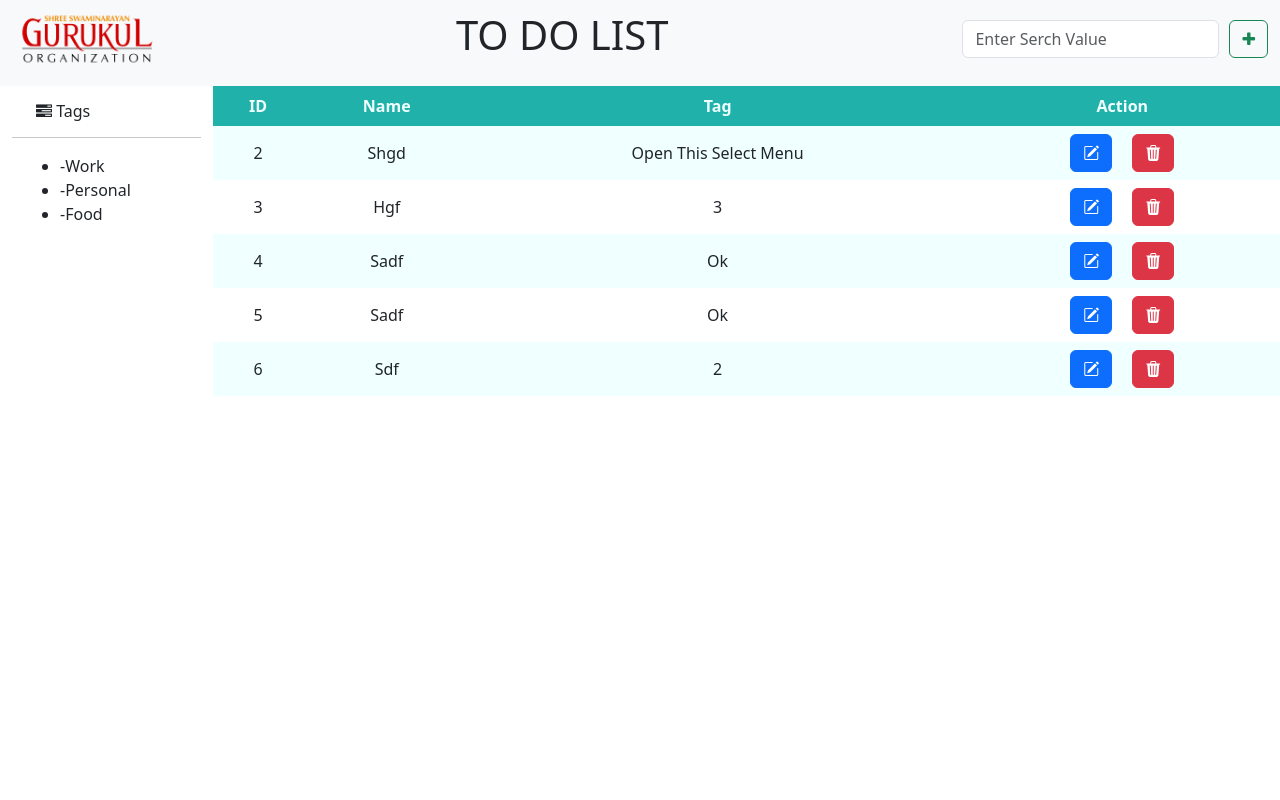
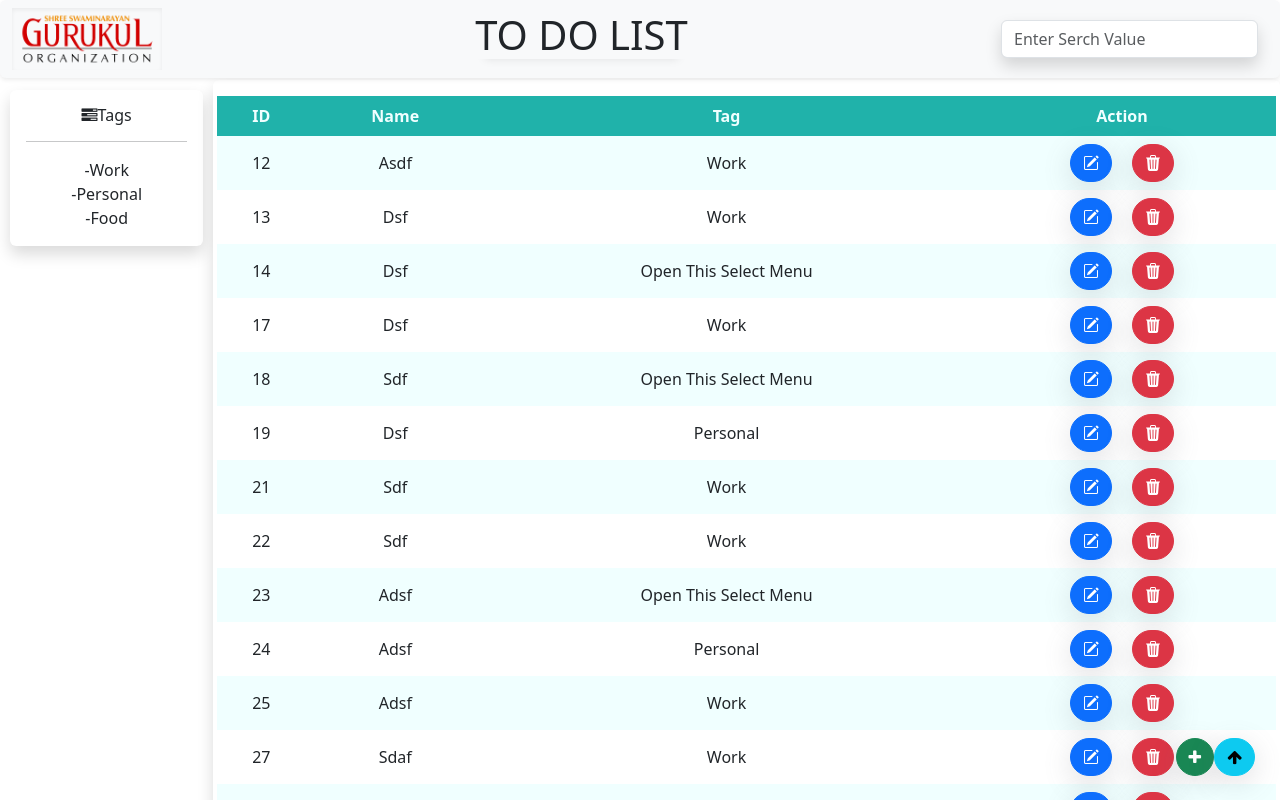
Before and after one commit to ankitdomadiya/todo, an Angular app: page /user in a window 1280 px wide. Shown: the top 800 px of the page. Built offline with nearby package versions, Linux system fonts and the light colour scheme; data requests are answered from the project's data file.

Commit message:
media-query-added

```diff
--- a/db.json
+++ b/db.json
@@ -1,29 +1,264 @@
 {
   "user": [
     {
-      "name": "shgd",
-      "tag": "Open this select menu",
-      "id": 2
+      "name": "asdf",
+      "tag": "Work",
+      "id": 12
     },
     {
-      "name": "hgf",
-      "tag": "3",
-      "id": 3
+      "name": "dsf",
+      "tag": "Work",
+      "id": 13
     },
     {
-      "name": "sadf",
-      "tag": "ok",
-      "id": 4
+      "name": "dsf",
+      "tag": "Open this select menu",
+      "id": 14
     },
     {
-      "name": "sadf",
-      "tag": "ok",
-      "id": 5
+      "name": "dsf",
+      "tag": "Work",
+      "id": 17
     },
     {
       "name": "sdf",
-      "tag": "2",
-      "id": 6
+      "tag": "Open this select menu",
+      "id": 18
+    },
+    {
+      "name": "dsf",
+      "tag": "Personal",
+      "id": 19
+    },
+    {
+      "name": "sdf",
+      "tag": "Work",
+      "id": 21
+    },
+    {
+      "name": "sdf",
+      "tag": "Work",
+      "id": 22
+    },
+    {
+      "name": "adsf",
+      "tag": "Open this select menu",
+      "id": 23
+    },
+    {
+      "name": "adsf",
+      "tag": "Personal",
+      "id": 24
+    },
+    {
+      "name": "adsf",
+      "tag": "Work",
+      "id": 25
+    },
+    {
+      "name": "sdaf",
+      "tag": "Work",
+      "id": 27
+    },
+    {
+      "name": "jbmmn",
+      "tag": "Open this select menu",
+      "id": 28
+    },
+    {
+      "name": "asdf",
+      "tag": "Work",
+      "id": 12
+    },
+    {
+      "name": "dsf",
+      "tag": "Work",
+      "id": 13
+    },
+    {
+      "name": "dsf",
+      "tag": "Open this select menu",
+      "id": 14
+    },
+    {
+      "name": "dsf",
+      "tag": "Work",
+      "id": 17
+    },
+    {
+      "name": "sdf",
+      "tag": "Open this select menu",
+      "id": 18
+    },
+    {
+      "name": "dsf",
+      "tag": "Personal",
+      "id": 19
+    },
+    {
+      "name": "sdf",
+      "tag": "Work",
+      "id": 21
+    },
+    {
+      "name": "sdf",
+      "tag": "Work",
+      "id": 22
+    },
+    {
+      "name": "adsf",
+      "tag": "Open this select menu",
+      "id": 23
+    },
+    {
+      "name": "adsf",
+      "tag": "Personal",
+      "id": 24
+    },
+    {
+      "name": "adsf",
+      "tag": "Work",
+      "id": 25
+    },
+    {
+      "name": "sdaf",
+      "tag": "Work",
+      "id": 27
+    },
+    {
+      "name": "jbmmn",
+      "tag": "Open this select menu",
+      "id": 28
+    },
+    {
+      "name": "asdf",
+      "tag": "Work",
+      "id": 12
+    },
+    {
+      "name": "dsf",
+      "tag": "Work",
+      "id": 13
+    },
+    {
+      "name": "dsf",
+      "tag": "Open this select menu",
+      "id": 14
+    },
+    {
+      "name": "dsf",
+      "tag": "Work",
+      "id": 17
+    },
+    {
+      "name": "sdf",
+      "tag": "Open this select menu",
+      "id": 18
+    },
+    {
+      "name": "dsf",
+      "tag": "Personal",
+      "id": 19
+    },
+    {
+      "name": "sdf",
+      "tag": "Work",
+      "id": 21
+    },
+    {
+      "name": "sdf",
+      "tag": "Work",
+      "id": 22
+    },
+    {
+      "name": "adsf",
+      "tag": "Open this select menu",
+      "id": 23
+    },
+    {
+      "name": "adsf",
+      "tag": "Personal",
+      "id": 24
+    },
+    {
+      "name": "adsf",
+      "tag": "Work",
+      "id": 25
+    },
+    {
+      "name": "sdaf",
+      "tag": "Work",
+      "id": 27
+    },
+    {
+      "name": "jbmmn",
+      "tag": "Open this select menu",
+      "id": 28
+    },
+    {
+      "name": "asdf",
+      "tag": "Work",
+      "id": 12
+    },
+    {
+      "name": "dsf",
+      "tag": "Work",
+      "id": 13
+    },
+    {
+      "name": "dsf",
+      "tag": "Open this select menu",
+      "id": 14
+    },
+    {
+      "name": "dsf",
+      "tag": "Work",
+      "id": 17
+    },
+    {
+      "name": "sdf",
+      "tag": "Open this select menu",
+      "id": 18
+    },
+    {
+      "name": "dsf",
+      "tag": "Personal",
+      "id": 19
+    },
+    {
+      "name": "sdf",
+      "tag": "Work",
+      "id": 21
+    },
+    {
+      "name": "sdf",
+      "tag": "Work",
+      "id": 22
+    },
+    {
+      "name": "adsf",
+      "tag": "Open this select menu",
+      "id": 23
+    },
+    {
+      "name": "adsf",
+      "tag": "Personal",
+      "id": 24
+    },
+    {
+      "name": "adsf",
+      "tag": "Work",
+      "id": 25
+    },
+    {
+      "name": "sdaf",
+      "tag": "Work",
+      "id": 27
+    },
+    {
+      "name": "jbmmn",
+      "tag": "Open this select menu",
+      "id": 28
     }
   ]
 }
--- a/src/app/user/user.component.html
+++ b/src/app/user/user.component.html
@@ -1,12 +1,10 @@
-<nav class="navbar navbar-expand-lg bg-body-tertiary pb-3">
-  <div class="container-fluid">
-    <img src="assets/logo.png" alt="logo" class="navbar-logo">
-    <h1 class="text-uppercase font-size-decrice">to do list</h1>
-    <form class="d-flex search-bar" role="search">
+<nav class="navbar navbar-expand-lg bg-body-tertiary fixed-top shadow-sm bg-body rounded">
+  <div class="container-fluid ">
+    <img src="assets/logo.png" alt="logo" class="navbar-logo shadow-logo ">
+    <h1 class="text-uppercase font-size-decrice shadow-name">to do list</h1>
+    <form class="d-flex search-bar " role="search">
       <input type="text" name="search" [(ngModel)]="searchValue" (keyup)="search()" autocomplete="off"
-        placeholder="Enter Serch Value" class="form-control search mr-3 input-sm" id="EmpName">
-      <button class="btn btn-outline-success" type="submit" data-bs-toggle="modal" data-bs-target="#exampleModal"
-        data-bs-whatever="@getbootstrap"><i class="fa fa-plus anacon" aria-hidden="true"></i></button>
+        placeholder="Enter Serch Value" class="form-control search mr-3 input-sm shadow" id="EmpName">
     </form>
   </div>
 </nav>
@@ -14,23 +12,23 @@
 
 <!-- ##############################################  tags section ################################################# -->
 
-<section class="container-fluid">
+<section class="container-fluid padding ">
   <div class="row">
-    <div class="col-xxl-2 col-xl-2 col-lg-2 col-md-2.5 col-sm-4 left-side">
-      <div class="sidebar">
-        <h6 class="mt-3 ps-4 mb-2"><i class="fa fa-tasks" aria-hidden="true"></i> Tags</h6>
+    <div class="col-xxl-2 col-xl-2 col-lg-2 col-md-3 col-sm-3 side-bar">
+      <div class="sidebar shadow p-3 mb-5 bg-body rounded">
+        <h6><i class="fa fa-tasks" aria-hidden="true"></i>Tags</h6>
         <hr>
-        <ul class="mt-2 ps-5">
-          <li>-Work</li>
-          <li>-Personal</li>
-          <li>-Food</li>
-        </ul>
+        <div class="tag">
+          <div>-Work</div>
+          <div>-Personal</div>
+          <div>-Food</div>
+        </div>
       </div>
     </div>
 
     <!-- ################################# Show Task Section ################################# -->
 
-    <div class="col-xxl-10 col-xl-10 col-lg-10 col-md-9.5 col-sm-8 right-side">
+    <div class="col-xxl-10 col-xl-10 col-lg-10 col-md-9 col-sm-9 right-side shadow p-3 mb-5 bg-body rounded">
       <div class="row">
         <table>
           <tr>
@@ -44,9 +42,11 @@
             <td>{{item.name}}</td>
             <td>{{item.tag}}</td>
             <td>
-              <button class="btn btn-primary" data-bs-toggle="modal" data-bs-target="#exampleModal"
-                style="margin-right: 20px;" (click)="fullUserData(item)"><i class="bi bi-pencil-square"></i></button>
-              <button class="btn btn-danger" (click)="deleteUser(item)"><i class="bi bi-trash3-fill"></i></button>
+              <button class="btn btn-primary circle-border edit-btn" data-bs-toggle="modal"
+                data-bs-target="#exampleModal" (click)="fullUserData(item)"><i
+                  class="bi bi-pencil-square"></i></button>
+              <button class="btn btn-danger circle-border delete-btn left-margin" (click)="deleteUser(item)"><i
+                  class="bi bi-trash3-fill"></i></button>
             </td>
           </tr>
         </table>
@@ -76,9 +76,9 @@
             <select class="form-select" aria-label="Default select example " name="UserDetailsTag"
               [(ngModel)]="UserDetails.tag">
               <option selected>Open this select menu</option>
-              <option value="ok">One</option>
-              <option value="2">Two</option>
-              <option value="3">Three</option>
+              <option value="Work">Work</option>
+              <option value="Personal">Personal</option>
+              <option value="Food">Food</option>
             </select>
           </div>
         </form>
@@ -92,3 +92,13 @@
     </div>
   </div>
 </div>
+
+
+<!-- ######### add value button ######### -->
+
+<div class="sticky ">
+  <button class="btn btn-success circle-border add-task-btn" type="submit" data-bs-toggle="modal"
+    data-bs-target="#exampleModal" data-bs-whatever="@getbootstrap"><i class="fa fa-plus anacon"
+      aria-hidden="true"></i></button>
+      <a href="#" class="btn btn-info circle-border add-task-btn"><i class="fa fa-arrow-up" aria-hidden="true"></i></a>
+</div>
--- a/src/app/user/user.component.scss
+++ b/src/app/user/user.component.scss
@@ -1,13 +1,3 @@
-header {
-    background-color: lightcyan;
-    padding: 25px;
-}
-
-
-h2 {
-    color: darkcyan;
-}
-
 .navbar-logo {
     width: 150px;
 }
@@ -20,9 +10,61 @@ h2 {
     font-size: 20px;
 }
 
+.padding{
+    padding-top: 80px;
+}
+
+.shadow{
+    box-shadow: rgb(204, 219, 232) 3px 3px 6px 0px inset, rgba(255, 255, 255, 0.5) -3px -3px 6px 1px inset;
+}
+
+.shadow-logo{
+    box-shadow: rgba(0, 0, 0, 0.06) 0px 2px 4px 0px inset;
+}
+
+.shadow-name{
+    box-shadow: rgba(20, 15, 10, 0.1) 0px 10px 10px -10px;
+}
+
+.sticky{
+    position: fixed;
+    right: 25px;
+    bottom: 3vh;
+    text-align: right;
+}
+
+.circle-border{
+    border-radius: 50px 50px;
+    box-shadow: rgba(100, 100, 111, 0.2) 0px 7px 29px 0px;
+}
+
+.left-side{
+    height: 200px;
+}
+
+.side-bar {
+    padding: 10px;
+    text-align: center;
+}
+
+.left-margin{
+    margin-left: 20px;
+}
+
+@media screen and (max-width: 1110px){
+    .shadow-name{
+        font-size: 30px;
+    }
+
+    .navbar-logo{
+        width: 13%;
+    }
+
+}
+
 @media screen and (max-width:768px) {
     .navbar-logo {
-        width: 20%;
+        width: 17%;
     }
 
     .font-size-decrice{
@@ -36,6 +78,22 @@ h2 {
     .search-bar {
         margin: 0 auto;
     }
+
+    .search{
+        width: 350px;
+    }
+
+    td{
+        font-size: 13px;
+    }
+
+    .left-margin{
+        margin-left: 15px;
+    }
+
+    .circle-border{
+        border-radius: 100px 100px;
+    }
 }
 
 @media screen and (max-width:575px) {
@@ -44,54 +102,100 @@ h2 {
         display: flex;
         justify-content: center;
         text-align: center;
-        padding-bottom: 10px;
-        padding-top: 10px;
+    }
+
+    .tag{
+        display: flex;
+        padding: 10px;
+        justify-content: center;
+    }
+
+    .tag>div {
+        margin: 0 15px;
+    }
+
+    #EmpName{
+        width: 80%;
+    }
+
+    .edit-btn{
+        background: none;
+        border: none;
+        color: #0d6efd;
+        width: 10px;
+    }
+
+    .delete-btn{
+        background: none;
+        border: none;
+        color: #dc3545;
     }
 }
 
 @media screen and (max-width:425px) {
     .navbar-logo {
-        width: 30%;
+        width: 22%;
     }
     .text-uppercase {
         font-size: 25px;
     }
-    button{
+    .delete-btn{
         padding: 5px;
-        border-radius: 50px;
     }
-    .left-side{
-        display: flex;
+    .edit-btn{
+        padding: 5px;
         justify-content: center;
-        text-align: center;
-
+    }
+    #EmpName{
+        width: 70%;
     }
 }
 
 @media screen and (max-width:375px) {
     .navbar-logo {
-        width: 30%;
+        width: 20%;
     }
 
     .text-uppercase {
         font-size: 23px;
     }
 
-
-
-    .left-side{
-        display: flex;
-
+    #EmpName{
+        width: 60%;
     }
 }
 
 @media screen and (max-width:320px) {
     .navbar-logo {
-        width: 30%;
+        width: 15%;
     }
 
     .text-uppercase {
         font-size: 20px;
     }
 
+    .left-margin{
+        margin-left: 5px;
+    }
+
+    #EmpName{
+        margin: 0;
+        padding: 1px;
+    }
+
 }
+
+.edit-btn:hover{
+    background-color: rgb(255, 255, 255);
+    color: #0d6efd;
+}
+
+.delete-btn:hover{
+    background-color: white;
+    color: #dc3545;
+}
+
+.add-task-btn:hover{
+    background-color: #ffffff;
+    color: #198754;
+}
--- a/src/app/user/user.component.ts
+++ b/src/app/user/user.component.ts
@@ -8,15 +8,14 @@ import { UserDetails, UsersService } from '../api/users.service';
 })
 export class UserComponent {
 
-  userData : Array<UserDetails> = new Array<UserDetails>();
+  userData: Array<UserDetails> = new Array<UserDetails>();
   FilterEmployeeDetails: Array<UserDetails> = new Array<UserDetails>();
-
   UserDetails!: UserDetails;
   updateData: boolean = false;
   searchValue!: string;
 
 
-  constructor(private Api: UsersService){}
+  constructor(private Api: UsersService) { }
 
   ngOnInit(): void {
     this.UserDetails = new UserDetails();
@@ -24,53 +23,58 @@ export class UserComponent {
   }
 
   // ############### Add User ##############
-  addDetais(){
+  addDetais() {
+    if (this.UserDetails.name) {
       this.Api.addUsers(this.UserDetails).subscribe({
-    next:(res)=>{ this.fetchUser() },
-    error:(err)=>{console.log(err);},
-    complete:()=>{
+        next: (res) => { this.fetchUser() },
+        error: (err) => { console.log(err); },
+        complete: () => {
           this.UserDetails = new UserDetails();
         }
       })
     }
+    else{
+      alert("Enter Details");
+    }
+  }
 
   // ############## fetch user ####################
 
-  fetchUser(){
+  fetchUser() {
     this.Api.getAllUsers().subscribe({
-      next:(res)=>{
+      next: (res) => {
         this.userData = res;
         this.FilterEmployeeDetails = res;
       },
-      error:(err)=>{console.log(err);},
-      complete:()=>{ }
+      error: (err) => { console.log(err); },
+      complete: () => { }
     })
   }
 
 
   // ################# fill data in input field ####################
 
-  fullUserData(item: UserDetails){
+  fullUserData(item: UserDetails) {
     this.UserDetails = item;
     this.updateData = true;
   }
 
-  close(){
+  close() {
     this.updateData = false;
     this.UserDetails = new UserDetails();
   }
 
   // #################### update user ################
 
-  updateUser(){
+  updateUser() {
     this.Api.updateUserData(this.UserDetails).subscribe({
-      next:(res)=>{
+      next: (res) => {
         this.fetchUser();
         this.UserDetails = new UserDetails();
         this.updateData = false;
       },
-      error:(err)=>{console.log(err);},
-      complete:()=>{
+      error: (err) => { console.log(err); },
+      complete: () => {
 
       }
     })
@@ -78,14 +82,14 @@ export class UserComponent {
 
   // ################## Delete User ########################
 
-  deleteUser(item: any){
+  deleteUser(item: any) {
     this.Api.deleteUser(item.id).subscribe({
-      next:(res)=>{
+      next: (res) => {
         console.log("user deleted");
         this.fetchUser();
       },
-      error:(err)=>{console.log(err);},
-      complete:()=>{
+      error: (err) => { console.log(err); },
+      complete: () => {
         this.FilterEmployeeDetails.splice(item, 1);
       }
     })
@@ -107,7 +111,7 @@ search() {
             searchEmployee.push(emp);
           }
         }
-        this.FilterEmployeeDetails= searchEmployee;
+        this.FilterEmployeeDetails = searchEmployee;
       }
     }
     else {
@@ -116,4 +120,5 @@ search() {
   }
 
 
+
 }
--- a/src/styles.scss
+++ b/src/styles.scss
@@ -1,27 +1,8 @@
-/* You can add global styles to this file, and also import other style files */
-
-
-
-
 // #################### add bootstrap icons ###################
 @import url("https://cdn.jsdelivr.net/npm/bootstrap-icons@1.10.5/font/bootstrap-icons.css");
 
 
 // ############### import ngx toasted ######################
-
-.form-box{
-    padding: 25px;
-    background-color: gray;
-    margin: 0px auto;
-}
-
-h4{
-    text-align: center;
-}
-
-.model-body{
-    margin: -18px;
-}
 
 table{
     border-collapse: collapse;
```
Lines whose indentation alone changed are shown as unchanged.
